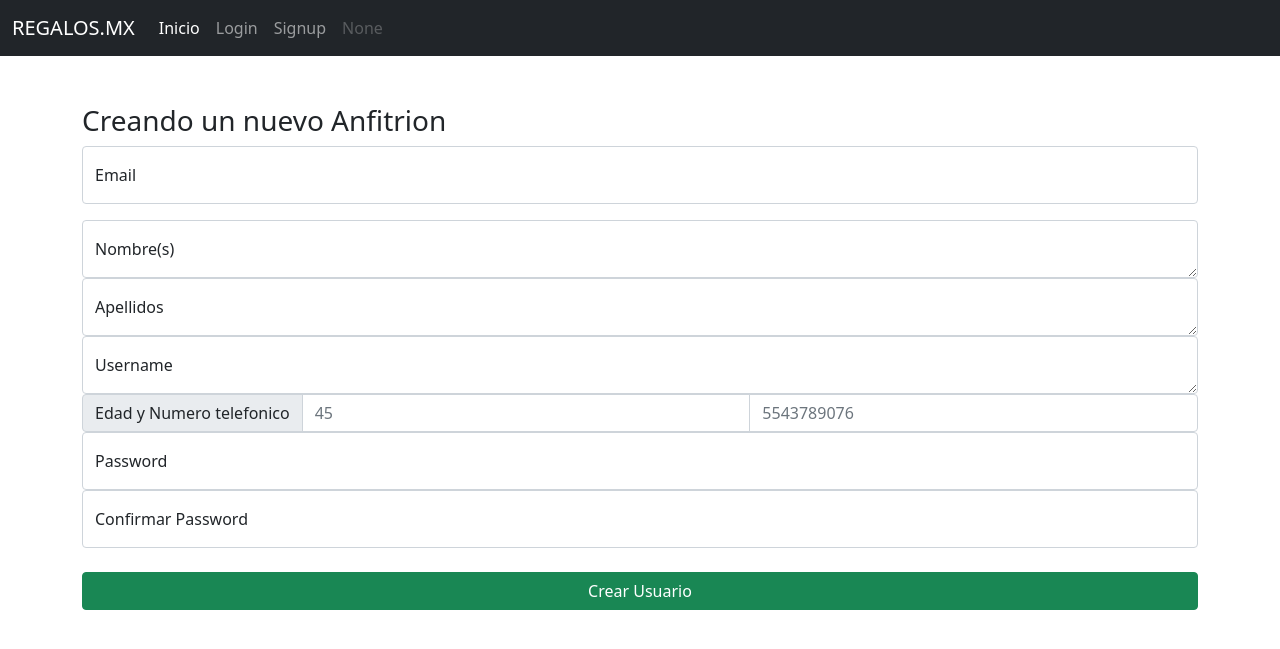
After one commit to MkAngelo/regalos, a Django app: page /anfitrion/signup/ in a window 1280 px wide. The commit adds this page. Shown: the top 649 px of the page. Run offline with Django 4.2, Linux system fonts and the light colour scheme.

Commit message:
Signup Form Created

```diff
--- a/anfitrion/forms.py
+++ b/anfitrion/forms.py
@@ -1,25 +1,80 @@
 """ANFITRION USER"""
 
+from this import d
 from .models import Anfitrion
 from django import forms
 
-class AnfitrionForm(forms.ModelForm):
-    model = Anfitrion
-    fields = (
-        'email',
-        'first_name',
-        'last_name',
-        'age',
-        'phone_number'
+class AnfitrionForm(forms.Form):
+    # model = Anfitrion
+    # fields = (
+    #     'email',
+    #     'first_name',
+    #     'last_name',
+    #     'age',
+    #     'phone_number',
+    #     'username',
+    #     'password'
+    # )
+
+    username = forms.CharField(min_length=4, max_length=50)
+
+    password = forms.CharField(
+        max_length=70,
+        widget=forms.PasswordInput()
+    )
+    password_confirmation = forms.CharField(
+        max_length=70,
+        widget=forms.PasswordInput()
     )
 
-class AnfitrionForm(forms.Form):
-    first_name = forms.CharField(min_length=2, max_length=50)
-    last_name = forms.CharField(min_length=2, max_length=50)
+    first_name = forms.CharField(min_length=2,max_length=50)
+    last_name = forms.CharField(min_length=2,max_length=50)
+
     email = forms.CharField(
         min_length=6,
         max_length=70,
         widget=forms.EmailInput()
     )
+
     age = forms.IntegerField()
-    phone_number = forms.CharField(max_length=15)
+    phone = forms.CharField(max_length=15)
+
+    def clean_username(self):
+        """Username must be unique."""
+        username = self.cleaned_data['username']
+        username_taken = Anfitrion.objects.filter(username=username).exists()
+        if username_taken:
+            raise forms.ValidationError('El username ya existe, elija otro')
+        return username
+
+    def clean(self):
+        """Verify password confirmation match."""
+        data = super().clean()
+
+        password = data['password']
+        password_confirmation = data['password_confirmation']
+
+        if password != password_confirmation:
+            raise forms.ValidationError('Passwords do not match.')
+
+        return data
+
+    def save(self):
+        """Create Anfitrion User."""
+        data = self.cleaned_data
+        data.pop('password_confirmation')
+
+        anfitrion = Anfitrion.objects.update_or_create(**data)
+
+
+
+# class AnfitrionForm(forms.Form):
+#     first_name = forms.CharField(min_length=2, max_length=50)
+#     last_name = forms.CharField(min_length=2, max_length=50)
+#     email = forms.CharField(
+#         min_length=6,
+#         max_length=70,
+#         widget=forms.EmailInput()
+#     )
+#     age = forms.IntegerField()
+#     phone_number = forms.CharField(max_length=15)
--- a/anfitrion/urls.py
+++ b/anfitrion/urls.py
@@ -4,8 +4,18 @@ from anfitrion import views
 
 urlpatterns = [
     path(
-        route='home/',
-        view=views.HomeView.as_view(),
-        name='home'
-    )
+        route='menu/',
+        view=views.MenuView.as_view(),
+        name='menu'
+    ),
+    path(
+        route='signup/',
+        view=views.SignUpView.as_view(),
+        name='signup'
+    ),
+    path(
+        route='login/',
+        view=views.LoginView.as_view(),
+        name='login'
+    ),
 ]
--- a/anfitrion/views.py
+++ b/anfitrion/views.py
@@ -1,12 +1,26 @@
-from django.shortcuts import render
-from django.views.generic import DetailView, TemplateView, FormView
+
+from django.urls import reverse_lazy
+from django.contrib.auth import views as auth_views
+from django.views.generic import TemplateView, FormView
+from .forms import AnfitrionForm
 
 
-class HomeView(TemplateView):
+class MenuView(TemplateView):
     template_name = 'anfitrion/event.html'
 
-class CreateEvent(FormView):
+class LoginView(auth_views.LoginView):
+    """Login view."""
+
+    template_name = 'anfitrion/login.html'
+
+class SignUpView(FormView):
     """
-    Create a new event.
+    Create a new anfitrion user.
     """
-    pass
+    template_name = 'anfitrion/signup.html'
+    form_class = AnfitrionForm
+    success_url = reverse_lazy('anfitrion:login')
+
+    def form_valid(self,form):
+        form.save()
+        return super().form_valid(form)
--- a/templates/anfitrion/event.html
+++ b/templates/anfitrion/event.html
@@ -6,12 +6,15 @@
 
 {% block container %}
     {% load static %}
+    <form action="{% url 'anfitrion:signup' %}" method="get">
         <div class="mt-5" style="text-align: center">
             <h3>ESTAS LIST@ PARA CREAR EL MEJOR EVENTO JAMAS ANTES VISTO!</h3>
             <img src="{% static 'img/party.webp' %}" class="img-fluid" alt="Creamos la mejor fiesta para ti">
         </div>
         <div class="d-grid gap-2 col-6 mx-auto">
             <br><br><br>
-        <button class="btn btn-success" type="button">COMENZAR</button>
+            <button class="btn btn-success" type="submit">COMENZAR</button>
         </div>
+    </form>
+
 {% endblock %}
--- /dev/null
+++ b/templates/anfitrion/home.html
@@ -0,0 +1 @@
+<h1>Home xd</h1>
--- /dev/null
+++ b/templates/anfitrion/login.html
@@ -0,0 +1 @@
+<h1>login</h1>
--- /dev/null
+++ b/templates/anfitrion/signup.html
@@ -0,0 +1,48 @@
+{% extends 'base.html' %}
+{% block head_content %}
+    <title>Crea un nuevo evento</title>
+{% endblock head_content %}
+{% block container %}
+
+    {% if error %}
+        <p class="alert alert-danger">{{ error }}</p>
+    {% endif %}
+
+    <form action="{% url "anfitrion:signup" %}" method="POST">
+        {% csrf_token %}
+        <h3>Creando un nuevo Anfitrion</h3>
+        <div class="form-floating mb-3">
+            <input type="email" class="form-control" id="floatingInput" placeholder="name@example.com" name="email">
+            <label for="floatingInput">Email</label>
+        </div>
+        <div class="form-floating">
+            <textarea class="form-control" placeholder="Ingresa tu nombre" id="floatingTextarea" name="first_name"></textarea>
+            <label for="floatingTextarea">Nombre(s)</label>
+        </div>
+        <div class="form-floating">
+            <textarea class="form-control" placeholder="Ingresa tus apellidos" id="floatingTextarea" name="last_name"></textarea>
+            <label for="floatingTextarea">Apellidos</label>
+        </div>
+        <div class="form-floating">
+            <textarea class="form-control" placeholder="Crea un username" id="floatingTextarea" name="username"></textarea>
+            <label for="floatingTextarea">Username</label>
+        </div>
+        <div class="input-group">
+            <span class="input-group-text">Edad y Numero telefonico</span>
+            <input type="text" aria-label="Edad" class="form-control" placeholder="45" name="age">
+            <input type="text" aria-label="Telefono" class="form-control" placeholder="5543789076" name="phone">
+        </div>
+        <div class="form-floating">
+            <input type="password" class="form-control" placeholder="Password" name="password">
+            <label for="password">Password</label>
+        </div>
+        <div class="form-floating">
+            <input type="password" class="form-control" placeholder="Confirmar Password" name="password_confirmation">
+            <label for="password_confirmation">Confirmar Password</label>
+        </div>
+        <br>
+        <div class="d-grid gap-2">
+            <button class="btn btn-success" type="submit">Crear Usuario</button>
+        </div>
+    </form>
+{% endblock container %}
```
Also changed, not shown: templates/anfitrion/create.html (deleted). Lines whose indentation alone changed are shown as unchanged.
